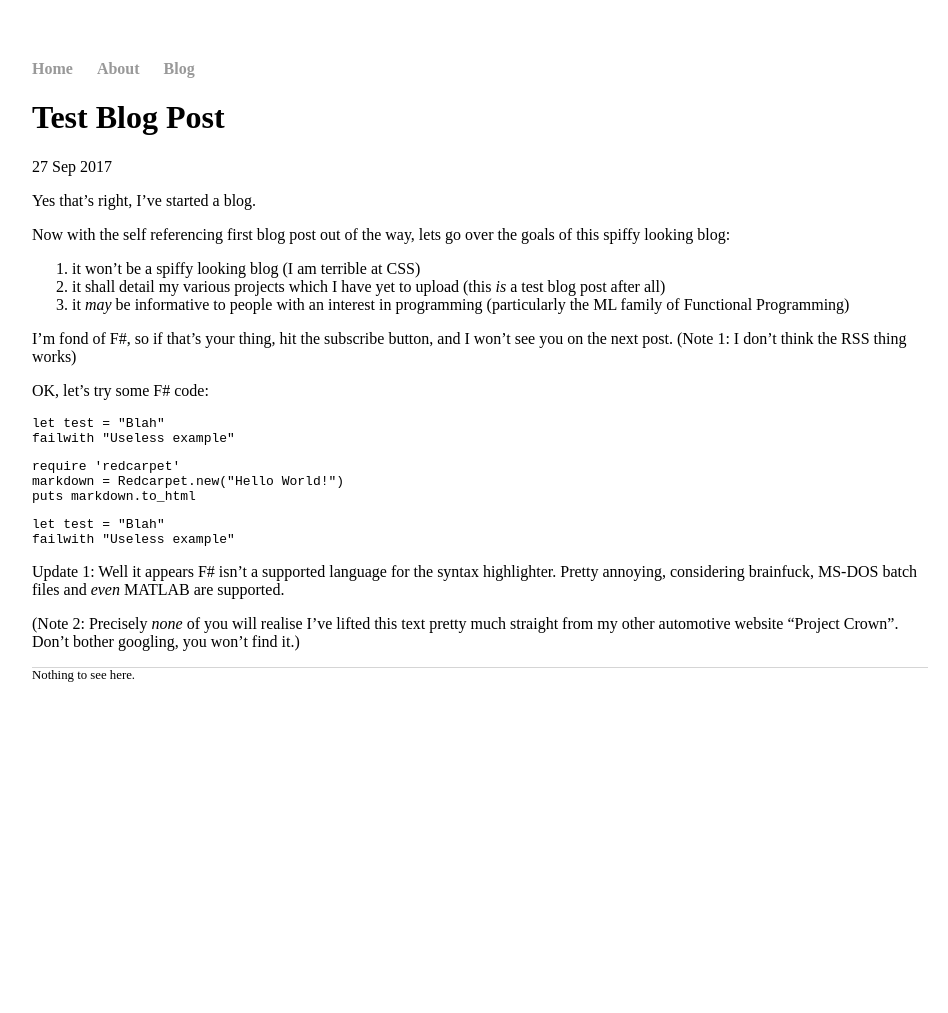
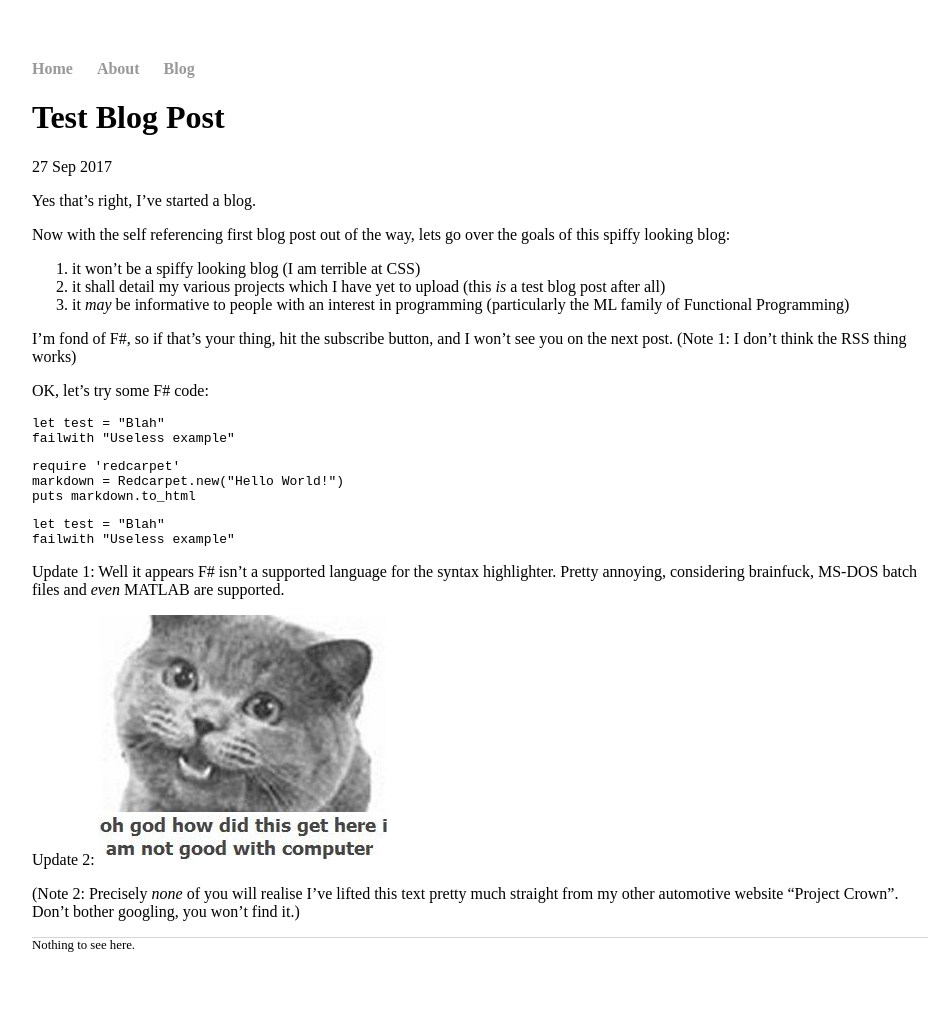
Before and after one commit to bjnmercer/bjnmercer.github.io, a Jekyll site: the page built from _posts/2017-09-27-test-blog-post.md, in a window 1280 px wide. Shown: the whole page, without its empty margins (160-1108 px from the left). Built offline with Jekyll 4.4.1, drawn with Linux system fonts in a browser that asks for light colours; before the commit the page ends 900 px from its top, so only the background shows below that.

Commit message:
Testing images

```diff
--- a/_posts/2017-09-27-test-blog-post.md
+++ b/_posts/2017-09-27-test-blog-post.md
@@ -33,4 +33,8 @@ failwith "Useless example"
 
 Update 1: Well it appears F# isn't a supported language for the syntax highlighter. Pretty annoying, considering brainfuck, MS-DOS batch files and _even_ MATLAB are supported.
 
+Update 2:
+![!useful image](/assets/oh-god-how-did-this-get-here.jpg)
+
+
 (Note 2: Precisely _none_ of you will realise I've lifted this text pretty much straight from my other automotive website "Project Crown". Don't bother googling, you won't find it.)
```
Also changed, not shown: assets/oh-god-how-did-this-get-here.jpg (added).
